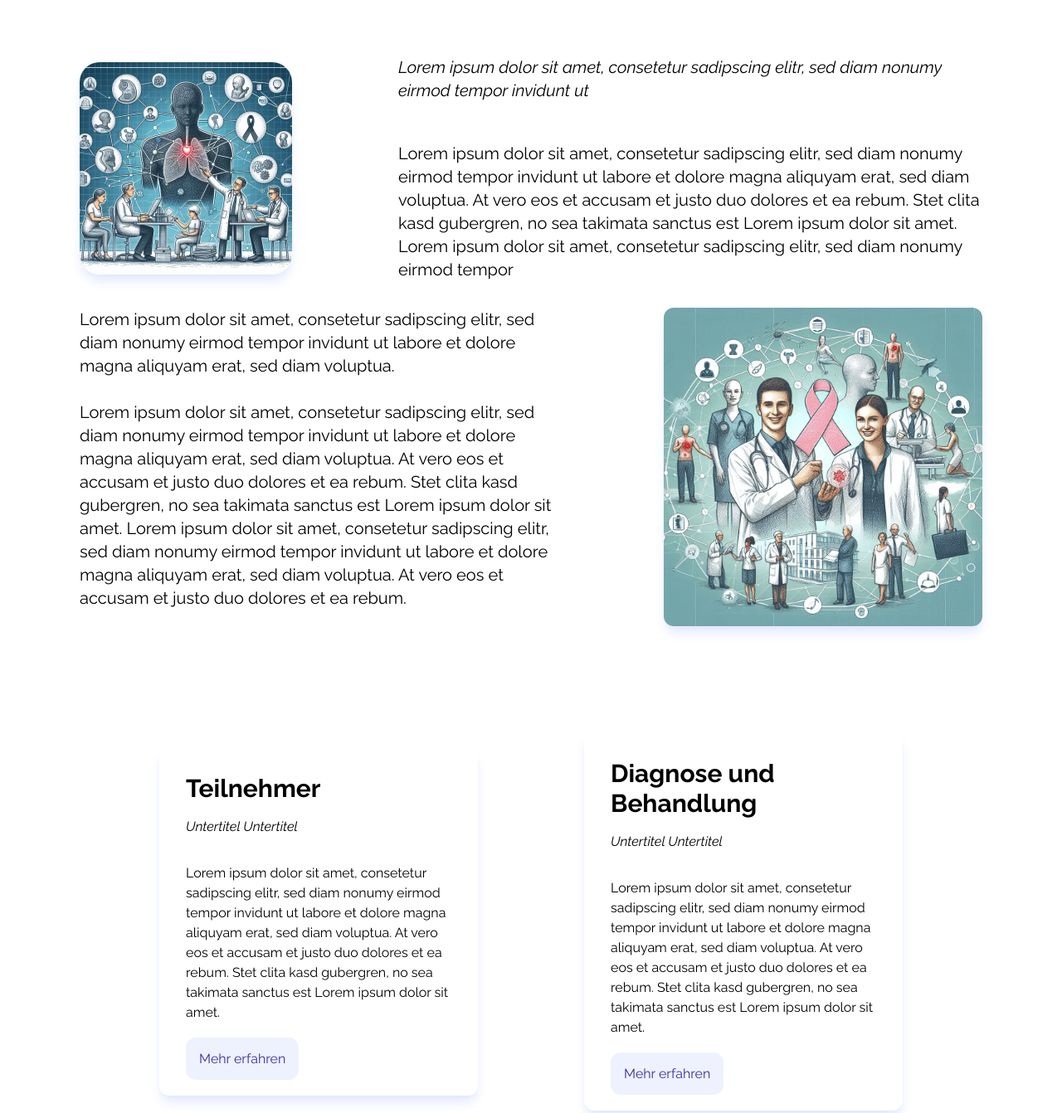
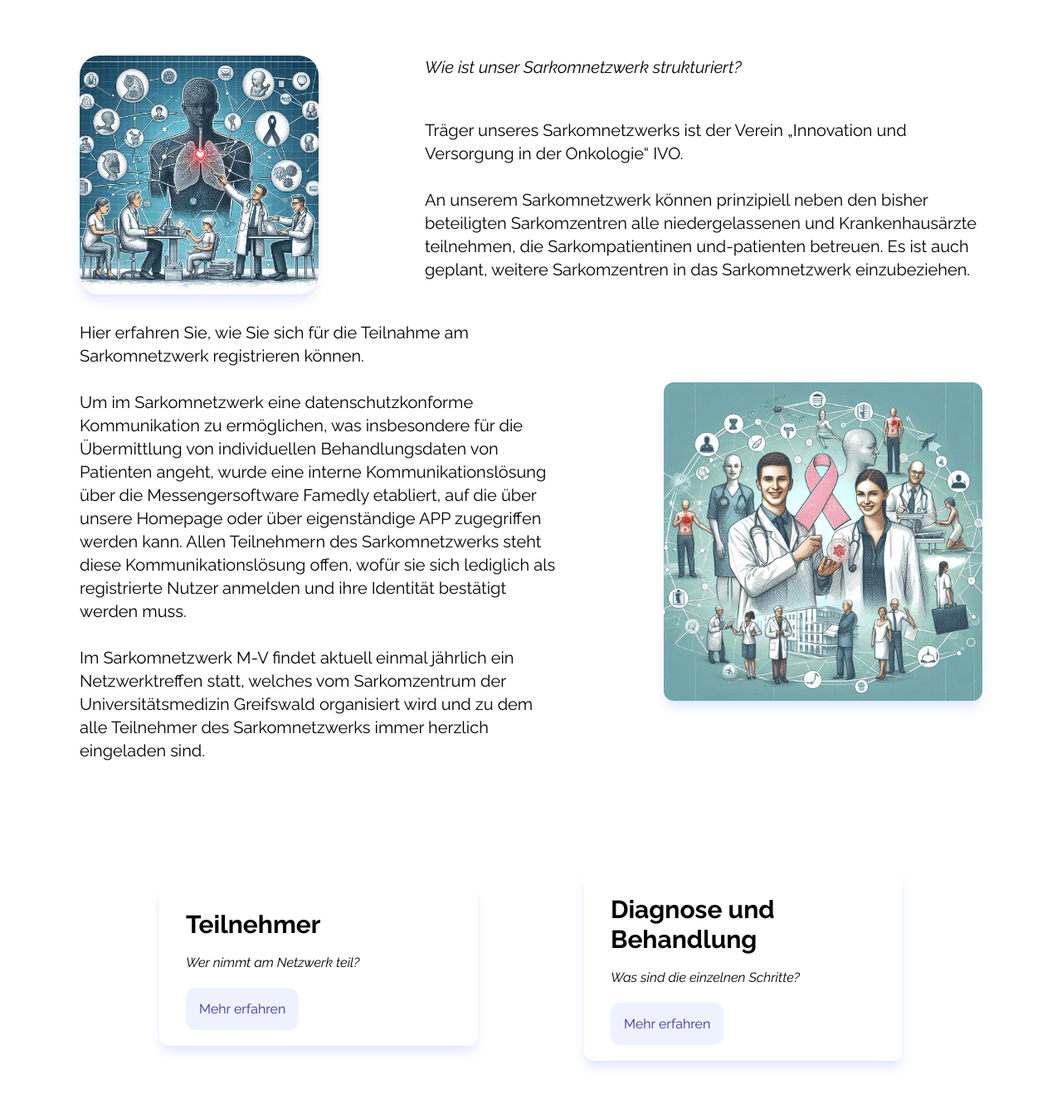
Before and after one commit to krille-chan/sarkomnetzwerk, an Eleventy site: page src/netzwerk.njk in a window 1280 px wide. Shown: the part 121-1463 px from the top of the page at 83% size. Built offline with nearby package versions, Linux system fonts and the light colour scheme; Eleventy itself is replaced by a stand-in of ours; files that its build step writes are made by us from their sources.

Commit message:
feat: Add texts

```diff
--- a/src/diagnose-und-behandlung.njk
+++ b/src/diagnose-und-behandlung.njk
@@ -3,4 +3,4 @@ title: Diagnose und Behandlung
 layout: "layout.njk"
 ---
 
-Diagnose und Behandlung
+Wichtige Untersuchungs - und Therapieverfahren im Rahmen der Sarkombehandlung
--- a/src/index.njk
+++ b/src/index.njk
@@ -6,17 +6,17 @@ layout: "layout.njk"
 <article class="text-xl">
     <div class="md:flex container mx-auto px-2 md:px-8">
         <div class=" flex justify-start p-16 items-center">
-            <img class="h-96 w-96 rounded-xl shadow-lg shadow-indigo-100" src="/assets/image_1.jpeg" alt="placeholder"/>
+            <img class="h-80 w-80 rounded-xl shadow-lg shadow-indigo-100" src="/assets/image_1.png" alt="placeholder"/>
         </div>
         <div class="flex-1 p-16">
-            <h1 class="text-3xl font-bold mb-4">Willkommen</h1>
+            <h1 class="text-2xl font-bold mb-4">Herzlich willkommen auf den Seiten unseres Sarkomnetzwerks!</h1>
             <p class="italic mb-12">
-                Lorem ipsum dolor sit amet, consetetur sadipscing elitr, sed diam nonumy eirmod tempor invidunt ut
+                Warum gibt es unser Sarkomnetzwerk?
             </p>
-            <p>Lorem ipsum dolor sit amet, consetetur sadipscing elitr, sed diam nonumy eirmod tempor invidunt ut labore et dolore
-                magna aliquyam erat, sed diam voluptua. At vero eos et accusam et justo duo dolores et ea rebum. Stet clita kasd
-                gubergren, no sea takimata sanctus est Lorem ipsum dolor sit amet. Lorem ipsum dolor sit amet, consetetur sadipscing
-                elitr, sed diam nonumy eirmod tempor</p>
+            <p>Sarkome sind sehr seltene bösartige Tumoren. Die bestmögliche Behandlung von Sarkomen erfordert oft den Einsatz
+                komplexer Diagnostik- und Therapieverfahren. Die Betreuung von Sarkompatientinnen und –patienten sollte an entsprechend
+                erfahrenen Zentren oder zumindest in Kooperation mit Sarkomzentren erfolgen.
+            </p>
         </div>
     </div>
 </article>
@@ -24,15 +24,23 @@ layout: "layout.njk"
     <div class="flex container mx-auto px-8">
         <div class="flex-1 p-16">
             <p>
-                Lorem ipsum dolor sit amet, consetetur sadipscing elitr, sed diam nonumy eirmod tempor invidunt ut labore et dolore
-                magna aliquyam erat, sed diam voluptua.
+                Nicht an allen Sarkomzentren werden alle
+                <a class="text-indigo-800 hover:text-indigo-500 underline" href="/diagnose-und-behandlung/">spezialisierten
+                    Untersuchungs- und Behandlungsverfahren</a>
+                durchgeführt, weshalb es im Einzelfall sinnvoll sein kann, Sarkompatientinnen und –patienten für definierte Phasen ihrer
+                Erkrankungsbehandlung zwischen Sarkomzentren zur Weiterbehandlung zu überweisen. Im Laufe der letzten Jahre haben sich
+                hierfür zwischen einigen
+                <a href="/teilnehmer/">Sarkomzentren</a>
+                sehr enge Kooperationen entwickelt.
             </p>
             <br/>
-            <p>Lorem ipsum dolor sit amet, consetetur sadipscing elitr, sed diam nonumy eirmod tempor invidunt ut labore et dolore
-                magna aliquyam erat, sed diam voluptua. At vero eos et accusam et justo duo dolores et ea rebum. Stet clita kasd
-                gubergren, no sea takimata sanctus est Lorem ipsum dolor sit amet. Lorem ipsum dolor sit amet, consetetur sadipscing
-                elitr, sed diam nonumy eirmod tempor invidunt ut labore et dolore magna aliquyam erat, sed diam voluptua. At vero eos et
-                accusam et justo duo dolores et ea rebum.</p>
+            <p>Gerade in Mecklenburg-Vorpommern als Flächenland sind die Wege zwischen niedergelassenen Fachärzten, wohnortnahen
+                Krankenhäusern und Sarkomzentren oft sehr weit. Um bei Fragen bezüglich der Diagnosestellung bzw. der Behandlung einer
+                Sarkompatientin/eines Sarkompatienten eine möglichst unkomplizierte Kontaktaufnahme zu einem Sarkomzentrum, die
+                Vorstellung in einem interdisziplinären Sarkomboard oder aber auch die Vereinbarung eines Termins für ein
+                Beratungsgespräch am Sarkomzentrum zu ermöglichen, wurde das Sarkomnetzwerk Mecklenburg-Vorpommern (M-V) gegründet. Ziel
+                ist es, das Sarkomnetzwerk M-V schrittweise auf weitere Regionen wie Brandenburg und Sachsen zu erweitern und auch
+                weitere Sarkomzentren an dem Netzwerk zu beteiligen.</p>
         </div>
         <div class="flex justify-end p-16 items-center">
             <img class="w-96 h-96 rounded-xl shadow-lg shadow-indigo-100" src="/assets/image_2.jpeg" alt="placeholder"/>
@@ -42,19 +50,13 @@ layout: "layout.njk"
 <article class="container mx-auto flex flex-row space-x-32 items-center justify-center mb-24">
     <div class="w-96 rounded-xl shadow-lg shadow-indigo-100 p-8">
         <h1 class="text-3xl font-bold mb-4">Das Netzwerk</h1>
-        <p class="italic mb-8">Untertitel Untertitel</p>
-        <p class="mb-8">Lorem ipsum dolor sit amet, consetetur sadipscing elitr, sed diam nonumy eirmod tempor invidunt ut
-            labore et dolore magna aliquyam erat, sed diam voluptua. At vero eos et accusam et justo duo dolores et ea rebum. Stet
-            clita kasd gubergren, no sea takimata sanctus est Lorem ipsum dolor sit amet.</p>
+        <p class="italic mb-8">Wie ist unser Sarkomnetzwerk strukturiert?</p>
         <a class="hover:bg-indigo-100 transition-all text-indigo-800 rounded-xl bg-indigo-50 p-4" href="/netzwerk/">Mehr
             erfahren</a>
     </div>
     <div class="w-96 rounded-xl shadow-lg shadow-indigo-100 p-8">
         <h1 class="text-3xl font-bold mb-4">Der Messenger</h1>
-        <p class="italic mb-8">Untertitel Untertitel</p>
-        <p class="mb-8">Lorem ipsum dolor sit amet, consetetur sadipscing elitr, sed diam nonumy eirmod tempor invidunt ut
-            labore et dolore magna aliquyam erat, sed diam voluptua. At vero eos et accusam et justo duo dolores et ea rebum. Stet
-            clita kasd gubergren, no sea takimata sanctus est Lorem ipsum dolor sit amet.</p>
+        <p class="italic mb-8">Kommunizieren Sie mit den Teilnehmern.</p>
         <a class="hover:bg-indigo-100 transition-all text-indigo-800 rounded-xl bg-indigo-50 p-4" href="/messenger/">Mehr
             erfahren</a>
     </div>
--- a/src/messenger.njk
+++ b/src/messenger.njk
@@ -1,7 +1,7 @@
 ---
 title: Messenger
 layout: "messenger.njk"
-url: "https://app.famedly.de/#/?homeserver=tim-beta.staging.famedly.de"
+url: "https://famedly.github.io/app/#/home?homeserver=sarkomnetzwerk.famedly.care&iframe=true"
 ---
 
 <div class="w-screen h-full px-2 md:px-8 pb-8 flex">
--- a/src/netzwerk.njk
+++ b/src/netzwerk.njk
@@ -6,16 +6,22 @@ layout: "layout.njk"
 <article class="text-xl mb-8">
     <div class="md:flex container mx-auto px-2 md:px-8">
         <div class=" flex justify-start px-16 pt-16 items-center">
-            <img class="h-64 w-64 rounded-3xl shadow-lg shadow-indigo-100" src="/assets/image_3.jpeg" alt="placeholder"/>
+            <img class="h-72 w-72 rounded-3xl shadow-lg shadow-indigo-100" src="/assets/image_3.jpeg" alt="placeholder"/>
         </div>
         <div class="flex-1 px-16 pt-16">
             <p class="italic mb-12">
-                Lorem ipsum dolor sit amet, consetetur sadipscing elitr, sed diam nonumy eirmod tempor invidunt ut
+                Wie ist unser Sarkomnetzwerk strukturiert?
             </p>
-            <p>Lorem ipsum dolor sit amet, consetetur sadipscing elitr, sed diam nonumy eirmod tempor invidunt ut labore et dolore
-                magna aliquyam erat, sed diam voluptua. At vero eos et accusam et justo duo dolores et ea rebum. Stet clita kasd
-                gubergren, no sea takimata sanctus est Lorem ipsum dolor sit amet. Lorem ipsum dolor sit amet, consetetur sadipscing
-                elitr, sed diam nonumy eirmod tempor</p>
+            <p>Träger unseres Sarkomnetzwerks ist der Verein
+                <a href="https://www.ivo.center/">„Innovation und Versorgung in der Onkologie“ IVO</a>.
+            </p>
+            <br/>
+            <p>
+                An unserem Sarkomnetzwerk können prinzipiell neben den bisher beteiligten
+                <a href="/teilnehmer/">Sarkomzentren</a>
+                alle niedergelassenen und Krankenhausärzte teilnehmen, die Sarkompatientinen und-patienten betreuen. Es ist auch
+                geplant, weitere Sarkomzentren in das Sarkomnetzwerk einzubeziehen.
+            </p>
         </div>
     </div>
 </article>
@@ -23,15 +29,21 @@ layout: "layout.njk"
     <div class="flex container mx-auto px-8">
         <div class="flex-1 px-16 pb-16">
             <p>
-                Lorem ipsum dolor sit amet, consetetur sadipscing elitr, sed diam nonumy eirmod tempor invidunt ut labore et dolore
-                magna aliquyam erat, sed diam voluptua.
+                <a href="/messenger">Hier</a>
+                erfahren Sie, wie Sie sich für die Teilnahme am Sarkomnetzwerk registrieren können.
             </p>
             <br/>
-            <p>Lorem ipsum dolor sit amet, consetetur sadipscing elitr, sed diam nonumy eirmod tempor invidunt ut labore et dolore
-                magna aliquyam erat, sed diam voluptua. At vero eos et accusam et justo duo dolores et ea rebum. Stet clita kasd
-                gubergren, no sea takimata sanctus est Lorem ipsum dolor sit amet. Lorem ipsum dolor sit amet, consetetur sadipscing
-                elitr, sed diam nonumy eirmod tempor invidunt ut labore et dolore magna aliquyam erat, sed diam voluptua. At vero eos et
-                accusam et justo duo dolores et ea rebum.</p>
+            <p>Um im Sarkomnetzwerk eine datenschutzkonforme Kommunikation zu ermöglichen, was insbesondere für die Übermittlung von
+                individuellen Behandlungsdaten von Patienten angeht, wurde eine interne Kommunikationslösung über die
+                <a href="https://famedly.com">Messengersoftware Famedly</a>
+                etabliert, auf die über unsere Homepage oder über eigenständige APP zugegriffen werden kann. Allen Teilnehmern des
+                Sarkomnetzwerks steht diese Kommunikationslösung offen, wofür sie sich lediglich als registrierte Nutzer anmelden und
+                ihre Identität bestätigt werden muss.</p>
+            <br/><p>Im Sarkomnetzwerk M-V findet aktuell einmal jährlich ein Netzwerktreffen statt, welches vom
+                <a href="https://www.medizin.uni-greifswald.de/de/patienten-besucher/zentren-kliniken-institute/onkologisches-zentrum-vorpommern/sarkomzentrum/">
+                Sarkomzentrum der Universitätsmedizin Greifswald</a>
+                organisiert wird und zu dem alle Teilnehmer des Sarkomnetzwerks immer herzlich eingeladen
+                                sind.</p>
         </div>
         <div class="flex justify-end px-16 pb-16 items-center">
             <img class="w-96 h-96 rounded-xl shadow-lg shadow-indigo-100" src="/assets/image_4.jpeg" alt="placeholder"/>
@@ -41,22 +53,15 @@ layout: "layout.njk"
 <article class="container mx-auto flex flex-row space-x-32 items-center justify-center mb-24">
     <div class="w-96 rounded-xl shadow-lg shadow-indigo-100 p-8">
         <h1 class="text-3xl font-bold mb-4">Teilnehmer</h1>
-        <p class="italic mb-8">Untertitel Untertitel</p>
-        <p class="mb-8">Lorem ipsum dolor sit amet, consetetur sadipscing elitr, sed diam nonumy eirmod tempor invidunt ut
-            labore et dolore magna aliquyam erat, sed diam voluptua. At vero eos et accusam et justo duo dolores et ea rebum. Stet
-            clita kasd gubergren, no sea takimata sanctus est Lorem ipsum dolor sit amet.</p>
+        <p class="italic mb-8">Wer nimmt am Netzwerk teil?</p>
         <a class="hover:bg-indigo-100 transition-all text-indigo-800 rounded-xl bg-indigo-50 p-4" href="/teilnehmer/">Mehr
             erfahren</a>
     </div>
     <div class="w-96 rounded-xl shadow-lg shadow-indigo-100 p-8">
         <h1 class="text-3xl font-bold mb-4">Diagnose und Behandlung</h1>
-        <p class="italic mb-8">Untertitel Untertitel</p>
-        <p class="mb-8">Lorem ipsum dolor sit amet, consetetur sadipscing elitr, sed diam nonumy eirmod tempor invidunt ut
-            labore et dolore magna aliquyam erat, sed diam voluptua. At vero eos et accusam et justo duo dolores et ea rebum. Stet
-            clita kasd gubergren, no sea takimata sanctus est Lorem ipsum dolor sit amet.</p>
+        <p class="italic mb-8">Was sind die einzelnen Schritte?</p>
         <a
             class="hover:bg-indigo-100 transition-all text-indigo-800 rounded-xl bg-indigo-50 p-4"
-            href="/diagnose-und-behandlung/">Mehr
-                                                                                    erfahren</a>
+            href="/diagnose-und-behandlung/">Mehr erfahren</a>
     </div>
 </article>
--- a/src/teilnehmer.njk
+++ b/src/teilnehmer.njk
@@ -2,48 +2,24 @@
 title: Teilnehmer
 layout: "layout.njk"
 zentren:
-  - name: Sarkomzentrum 1
-    address: Nordstraße 1, 10405 Berlin
-    website: https://web.de
-  - name: Sarkomzentrum 1
-    address: Nordstraße 1, 10405 Berlin
-    website: https://web.de
-  - name: Sarkomzentrum 1
-    address: Nordstraße 1, 10405 Berlin
-    website: https://web.de
-  - name: Sarkomzentrum 1
-    address: Nordstraße 1, 10405 Berlin
-    website: https://web.de
-  - name: Sarkomzentrum 1
-    address: Nordstraße 1, 10405 Berlin
-    website: https://web.de
-    tel: +49202123456
-  - name: Sarkomzentrum 1
-    address: Nordstraße 1, 10405 Berlin
-    website: https://web.de
-  - name: Sarkomzentrum 1
-    address: Nordstraße 1, 10405 Berlin
-    website: https://web.de
-  - name: Sarkomzentrum 1
-    address: Nordstraße 1, 10405 Berlin
-    website: https://web.de
-  - name: Sarkomzentrum 1
-    address: Nordstraße 1, 10405 Berlin
-    website: https://web.de
-    tel: +49202123456
-  - name: Sarkomzentrum 1
-    address: Nordstraße 1, 10405 Berlin
-    website: https://web.de
+  - name: Sarkomzentrum Greifswald
+    address: Walther-Rathenau-Straße 48, 17489 Greifswald
+    website: https://www.medizin.uni-greifswald.de/de/patienten-besucher/zentren-kliniken-institute/onkologisches-zentrum-vorpommern/sarkomzentrum/
+  - name: Sarkomzentrum Berlin-Buch
+    address: Schwanebecker Ch 50, 13125 Berlin
+    website: https://www.helios-gesundheit.de/standorte-angebote/kliniken/berlin-buch/leistungen/zentren/sarkomzentrum/
+  - name: Sarkomzentrum Bad Saarow
+    address: Pieskower Str. 33, 15526 Bad Saarow
+    website: https://www.helios-gesundheit.de/standorte-angebote/kliniken/bad-saarow/leistungen/zentren/sarkomzentrum/#accordion-0cedd2d17b-item-61cc8d0ebd
+  - name: Sarkomzentrum Dresden
+    address: Fiedlerstraße 23, 01307 Dresden
+    website: https://www.nct-dresden.de/de/fuer-patienten/organkrebszentren/sarkomzentrum
 ---
 
-<article class="text-xl mb-16">
+<article class="text-xl mb-16 mt-8">
   <div class="flex container mx-auto px-8">
-        <div class="flex-1  pb-16">
+    <div class="flex-1">
       <h1 class="text-5xl">Teilnehmende Sarkomzentren</h1>
-            <p>Lorem ipsum dolor sit amet, consetetur sadipscing elitr, sed diam nonumy eirmod tempor invidunt ut</p>
-        </div>
-        <div class="flex justify-end pb-16 items-center">
-            <img class="w-32 h-32 rounded-full shadow-lg shadow-indigo-100" src="/assets/image_5.jpeg" alt="placeholder"/>
     </div>
   </div>
 </article>
```
Also changed, not shown: public/index.html, src/assets/image_1.jpeg (deleted), src/assets/image_1.png (added). Lines whose indentation alone changed are shown as unchanged.
